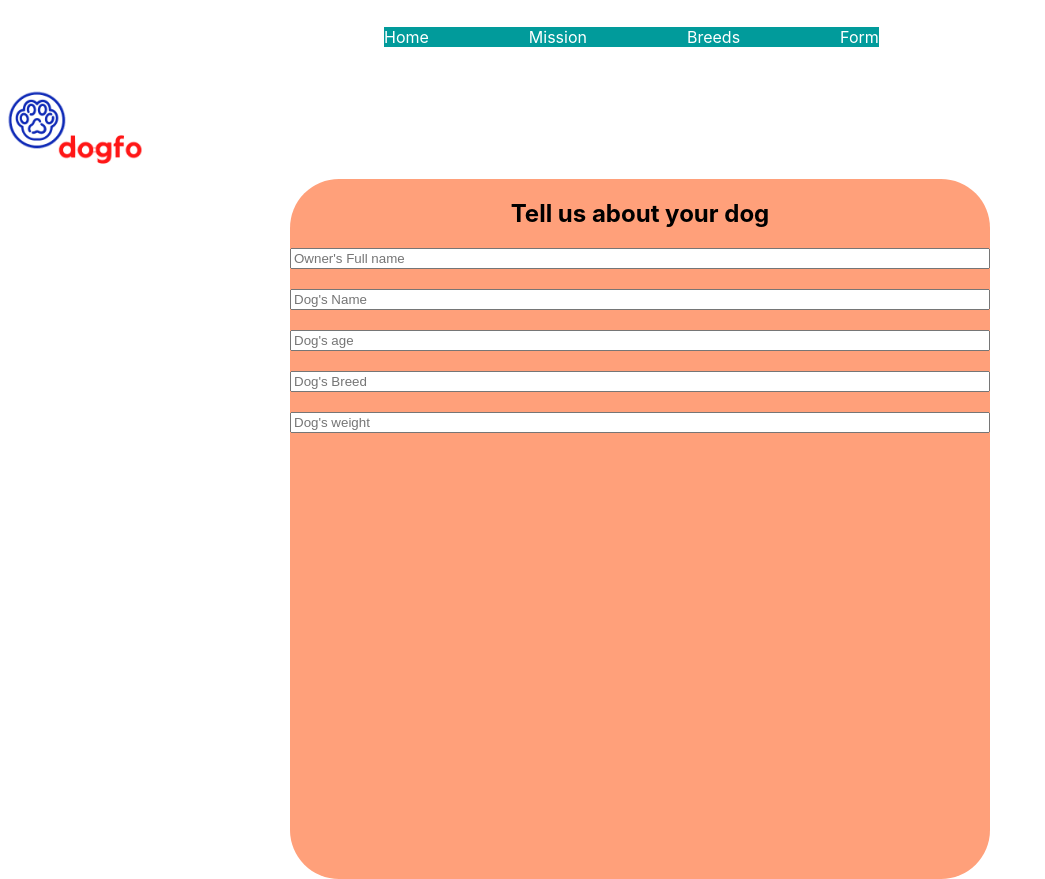
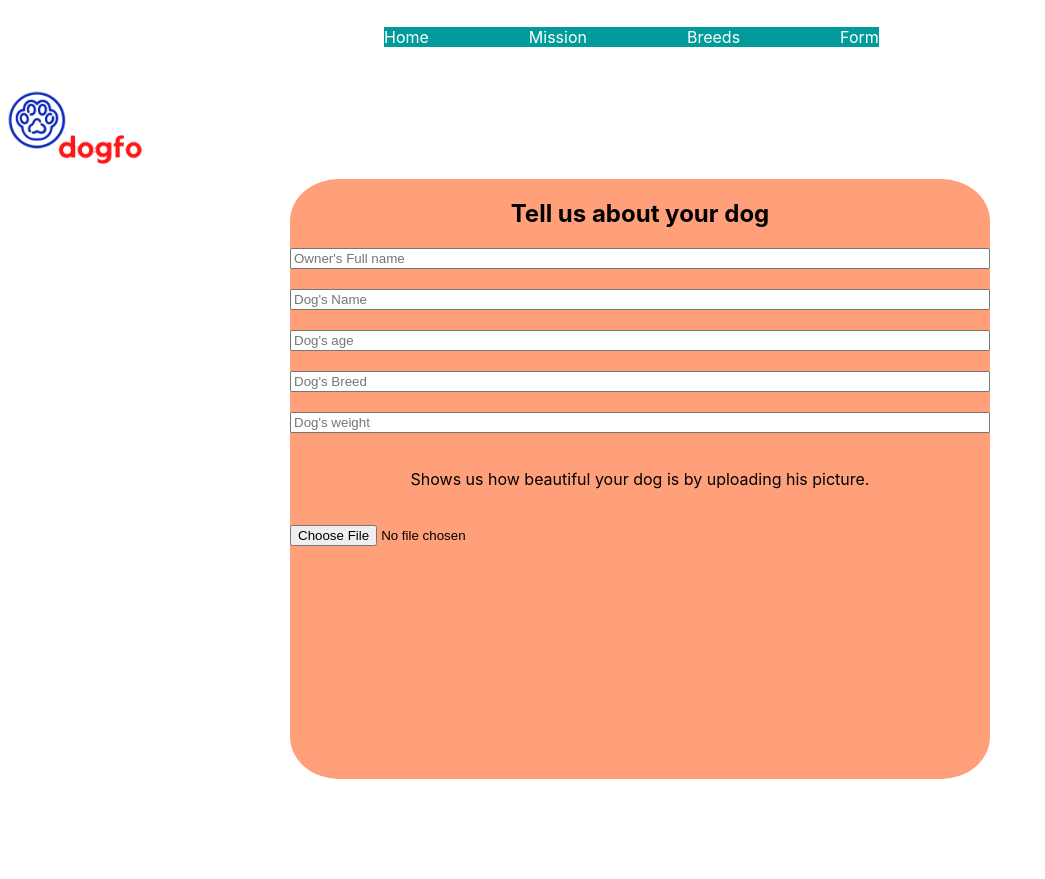
Before and after one commit to jorgevz/dogwebsite, a React (Create React App) app: page /Form in a window 1280 px wide. Shown: the whole page, without its empty margins (0-1045 px from the left). After the commit the page ends 800 px from the top, so only its background shows below. Built offline with nearby package versions, Linux system fonts and the light colour scheme.

Commit message:
choose file

```diff
--- a/src/App.css
+++ b/src/App.css
@@ -176,7 +176,7 @@ flex-direction: row;
 width: 700px;
 background-color: lightsalmon;
 border-radius: 7%;
-height: 700px;
+height: 600px;
 display: flex;
 flex-flow: column;
 text-align: center;
--- a/src/component/Form.js
+++ b/src/component/Form.js
@@ -21,6 +21,10 @@ return(
 <input placeholder="Dog's Breed" type='text'/>
 <br/>
 <input placeholder="Dog's weight" type='number'/>
+<br/>
+<p>Shows us how beautiful your dog is by uploading his picture.</p>
+<br/>
+<input type='file' placeholder='choose your file'/>
 </form>
 
 </div>
```
